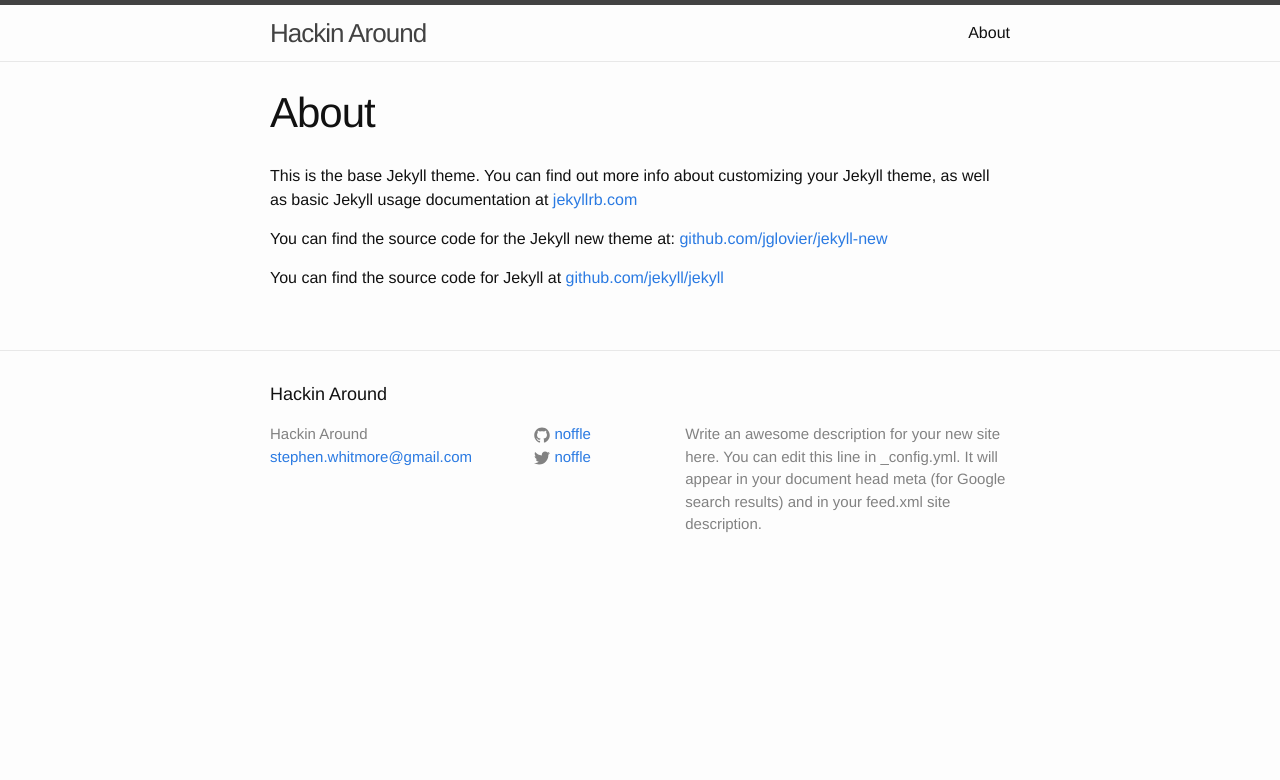
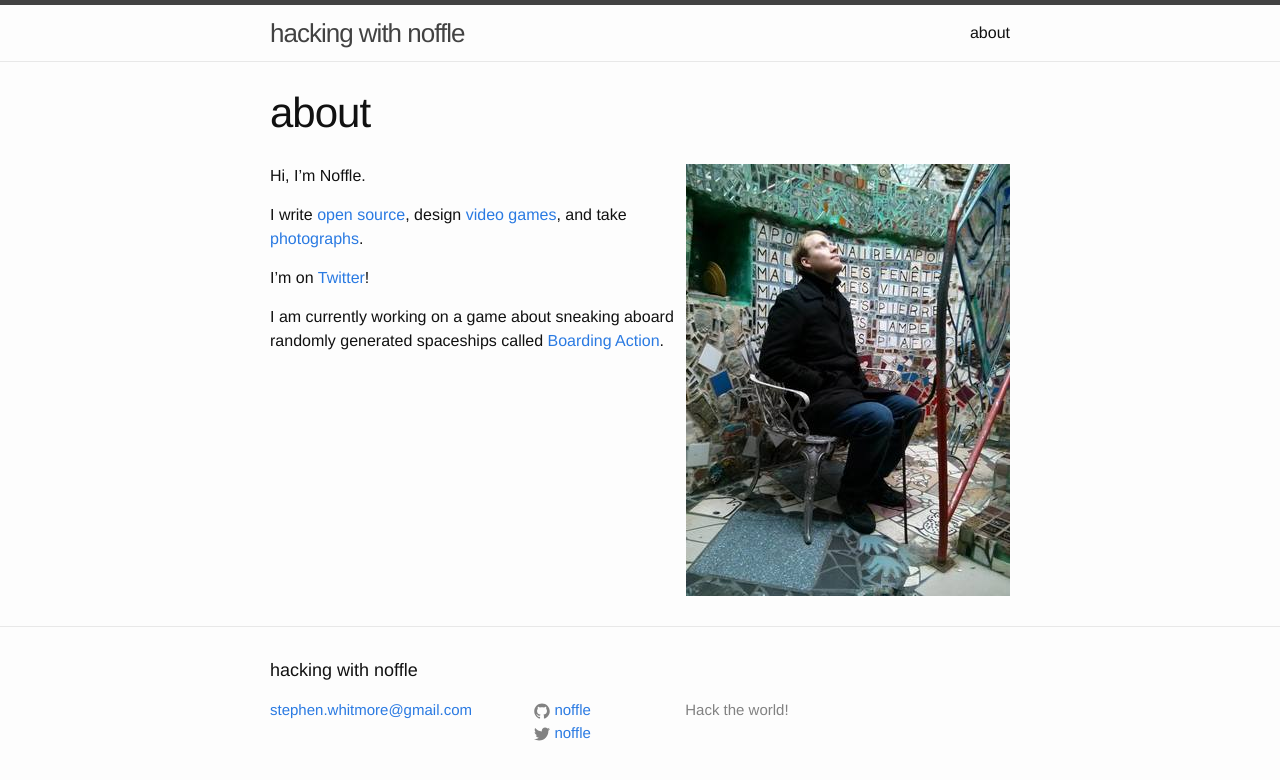
Before and after one commit to hackergrrl/blog.eight45.net, a Jekyll site: the page built from about.md, in a window 1280 px wide. Shown: the top 780 px of the page. Built offline with Jekyll 4.4.1, drawn with Linux system fonts in a browser that asks for light colours.

Commit message:
All sorts of personalization!

```diff
--- a/_config.yml
+++ b/_config.yml
@@ -1,10 +1,8 @@
 # Site settings
-title: Hackin Around
+title: hacking with noffle
 email: stephen.whitmore@gmail.com
 description: > # this means to ignore newlines until "baseurl:"
-  Write an awesome description for your new site here. You can edit this
-  line in _config.yml. It will appear in your document head meta (for
-  Google search results) and in your feed.xml site description.
+  Hack the world!
 baseurl: "" # the subpath of your site, e.g. /blog/
 url: "http://blog.eight45.net" # the base hostname & protocol for your site
 twitter_username: noffle
--- a/_includes/footer.html
+++ b/_includes/footer.html
@@ -7,7 +7,6 @@
     <div class="footer-col-wrapper">
       <div class="footer-col  footer-col-1">
         <ul class="contact-list">
-          <li>{{ site.title }}</li>
           <li><a href="mailto:{{ site.email }}">{{ site.email }}</a></li>
         </ul>
       </div>
--- a/_posts/2015-10-24-easy_npm_readmes.markdown
+++ b/_posts/2015-10-24-easy_npm_readmes.markdown
@@ -1,6 +1,6 @@
 ---
 layout: post
-title:  "Quick and Easy READMEs with vmd!"
+title:  "Quick and Easy READMEs with vmd"
 date:   2015-10-24 08:37:25
 categories: nodejs unix
 ---
--- a/about.md
+++ b/about.md
@@ -1,15 +1,15 @@
 ---
 layout: page
-title: About
+title: about
 permalink: /about/
 ---
 
-This is the base Jekyll theme. You can find out more info about customizing your
-Jekyll theme, as well as basic Jekyll usage documentation at
-[jekyllrb.com](http://jekyllrb.com/)
+<img style="float: right; margin-left: 10px;" src="/static/me7_normal.jpg"/>
 
-You can find the source code for the Jekyll new theme at:
-[github.com/jglovier/jekyll-new](https://github.com/jglovier/jekyll-new)
+Hi, I'm Noffle.
 
-You can find the source code for Jekyll at
-[github.com/jekyll/jekyll](https://github.com/jekyll/jekyll)
+I write [open source](https://github.com/noffle), design [video games](http://www.stephenwhitmore.com), and take [photographs](https://500px.com/stephenwhitmore).
+
+I'm on [Twitter](https://twitter.com/noffle)!
+
+I am currently working on a game about sneaking aboard randomly generated spaceships called [Boarding Action](https://twitter.com/boarding_action).
--- a/index.html
+++ b/index.html
@@ -4,7 +4,7 @@ layout: default
 
 <div class="home">
 
-  <h1 class="page-heading">Posts</h1>
+  <h1 class="page-heading">Articles</h1>
 
   <ul class="post-list">
     {% for post in site.posts %}
@@ -18,6 +18,6 @@ layout: default
     {% endfor %}
   </ul>
 
-  <p class="rss-subscribe">subscribe <a href="{{ "/feed.xml" | prepend: site.baseurl }}">via RSS</a></p>
+  <p class="rss-subscribe">subscribe <a href="{{ "/feed.xml" | prepend: site.baseurl }}">via RSS</a> today!</p>
 
 </div>
```
Also changed, not shown: static/me7_normal.jpg (added).
